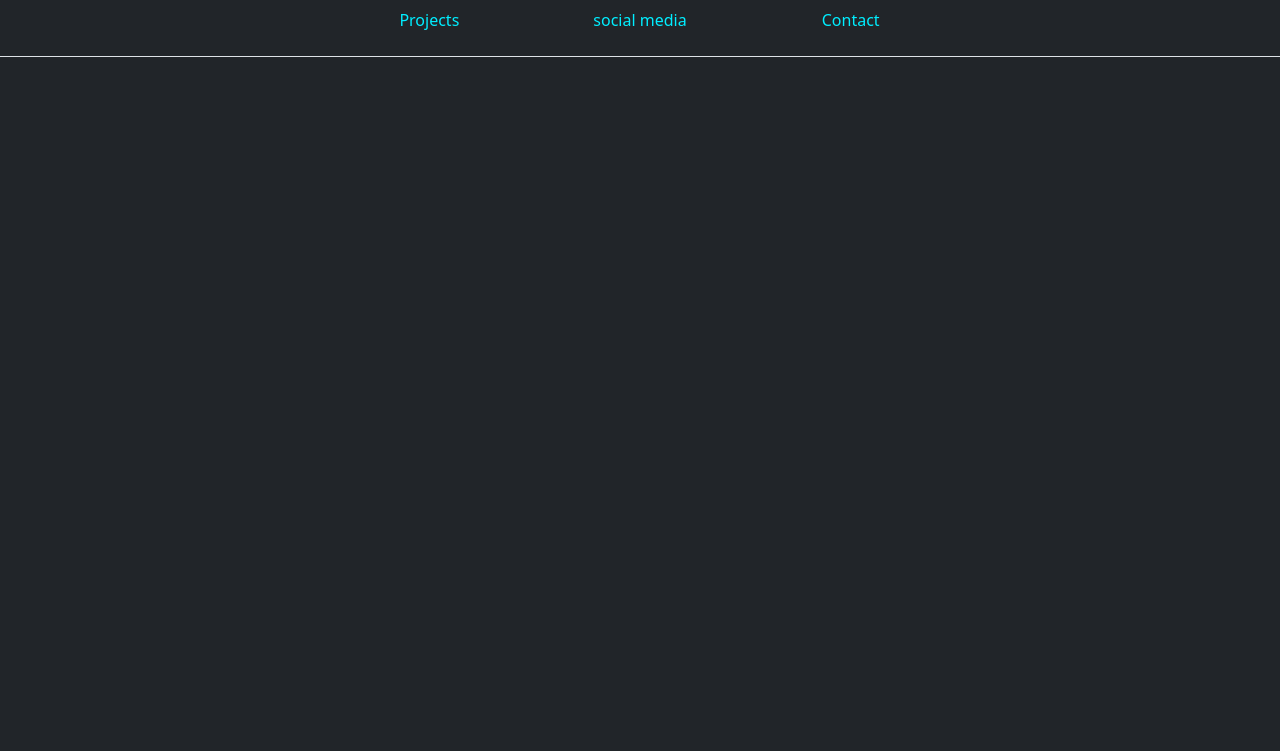
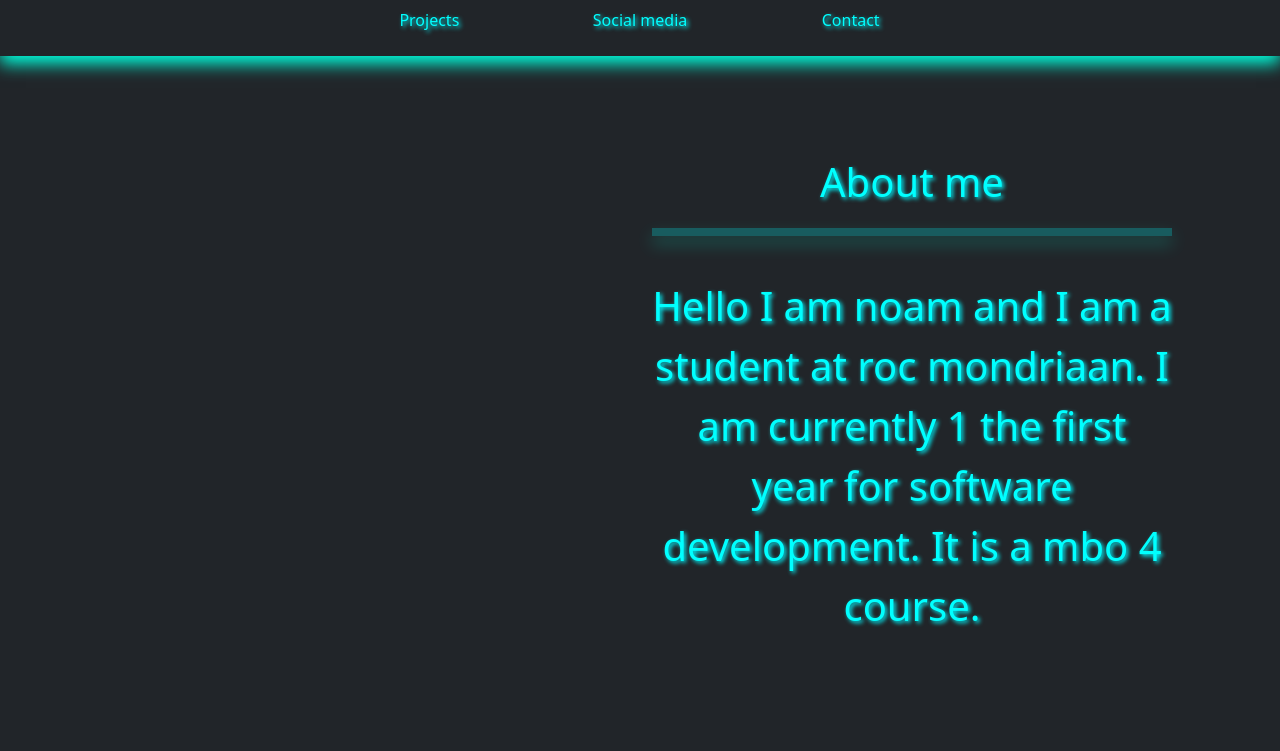
Before and after one commit to NoamMasic/NoamMasic.github.io, a plain HTML site: page index.html in a window 1280 px wide. Drawn offline with nearby package versions, Linux system fonts and the light colour scheme.

Commit message:
home page

```diff
--- a/css/style.css
+++ b/css/style.css
@@ -1,3 +1,16 @@
+.custom-shadow {
+    box-shadow: 0 0.5rem 1rem rgb(0, 255, 221);
+}
+
 .lightblue{
-    color: rgb(0, 238, 255);
+    color: aqua;
 }
+
+
+.text-shadow {
+    text-shadow: 2px 2px 4px rgb(0, 247, 255);
+}
+
+.hr-style{
+    border: 4px solid aqua;
+}
--- a/index.html
+++ b/index.html
@@ -23,20 +23,32 @@
   </header>
   <main>
     <div class="container-fluid">
-      <div class="row bg-dark p-2 border-bottom">
+      <div class="row bg-dark p-2 custom-shadow">
         <div class="col"></div>
         <div class="col-md-2 text-center">
-          <p class="lightblue">Projects</p>
+          <p class="lightblue text-shadow">Projects</p>
         </div>
         <div class="col-md-2 text-center">
-          <p class="lightblue">social media</p>
+          <p class="lightblue text-shadow">Social media</p>
         </div>
         <div class="col-md-2 text-center">
-          <p class="lightblue">Contact</p>
+          <p class="lightblue text-shadow">Contact</p>
         </div>
         <div class="col"></div>
       </div>
+      <div class="container-fluid p-5">
+        <div class="row p-5">
+          <div class="col-md-6"></div>
+          <div class="col-md-6">
+            <p class="fs-1 lightblue text-shadow text-center">About me</p>
+            <hr class="hr-style custom-shadow text-shadow ">
+            <br>
+            <p class="fs-1 lightblue text-shadow text-center">Hello I am noam and I am a student at roc mondriaan. I am currently 1 the first year for software development. It is a mbo 4 course.  </p>
+          </div>
+        </div>
+      </div>
     </div>
+
   </main>
   <footer>
     <!-- place footer here -->
```
